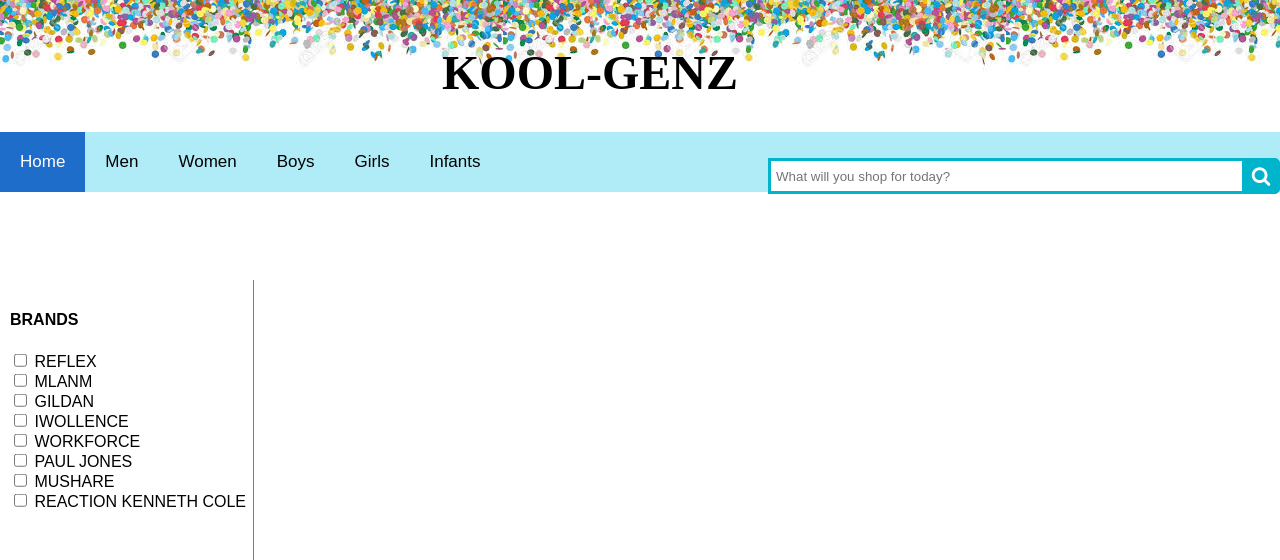
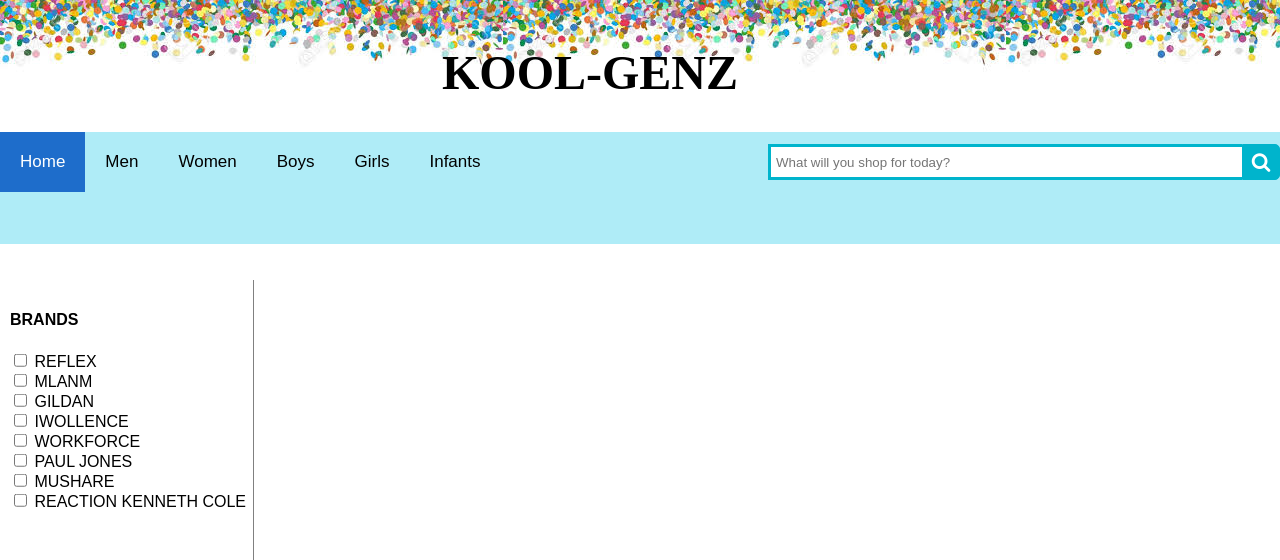
Before and after one commit to Sindhya-git/samplemysql, a Flask app: page / in a window 1280 px wide. Shown: the top 560 px of the page. Run offline with Flask 2, Linux system fonts and the light colour scheme; data that the repository does not hold is empty; some libraries are stand-ins or nearby versions.

Commit message:
Update home.html

```diff
--- a/templates/home.html
+++ b/templates/home.html
@@ -71,7 +71,7 @@ body {
 /*Resize the wrap to adjust position of the search bar change!*/
 .wrap{
   width: 40%;
-  position: absolute;
+  position: relative;
   top: 23%;
   left: 80%;
   transform: translate(-50%, -50%);
@@ -93,8 +93,8 @@ body {
 
 .shirt-container{
   position: absolute;
-  top: 40%;
-  left: 40%;
+  top: 35%;
+  left: 20%;
   }
 
 .vl {
@@ -166,14 +166,14 @@ body {
 .column img {
   margin-top: 8px;
   vertical-align: middle;
-  width: 100%;
+  width: 200px;
 }
 /* Responsive layout - makes a two column-layout instead of four columns */
 @media screen and (max-width: 800px) {
   .column {
     -ms-flex: 50%;
     flex: 50%;
-    max-width: 50%;
+    max-width: 100%;
   }
 }
 
```
